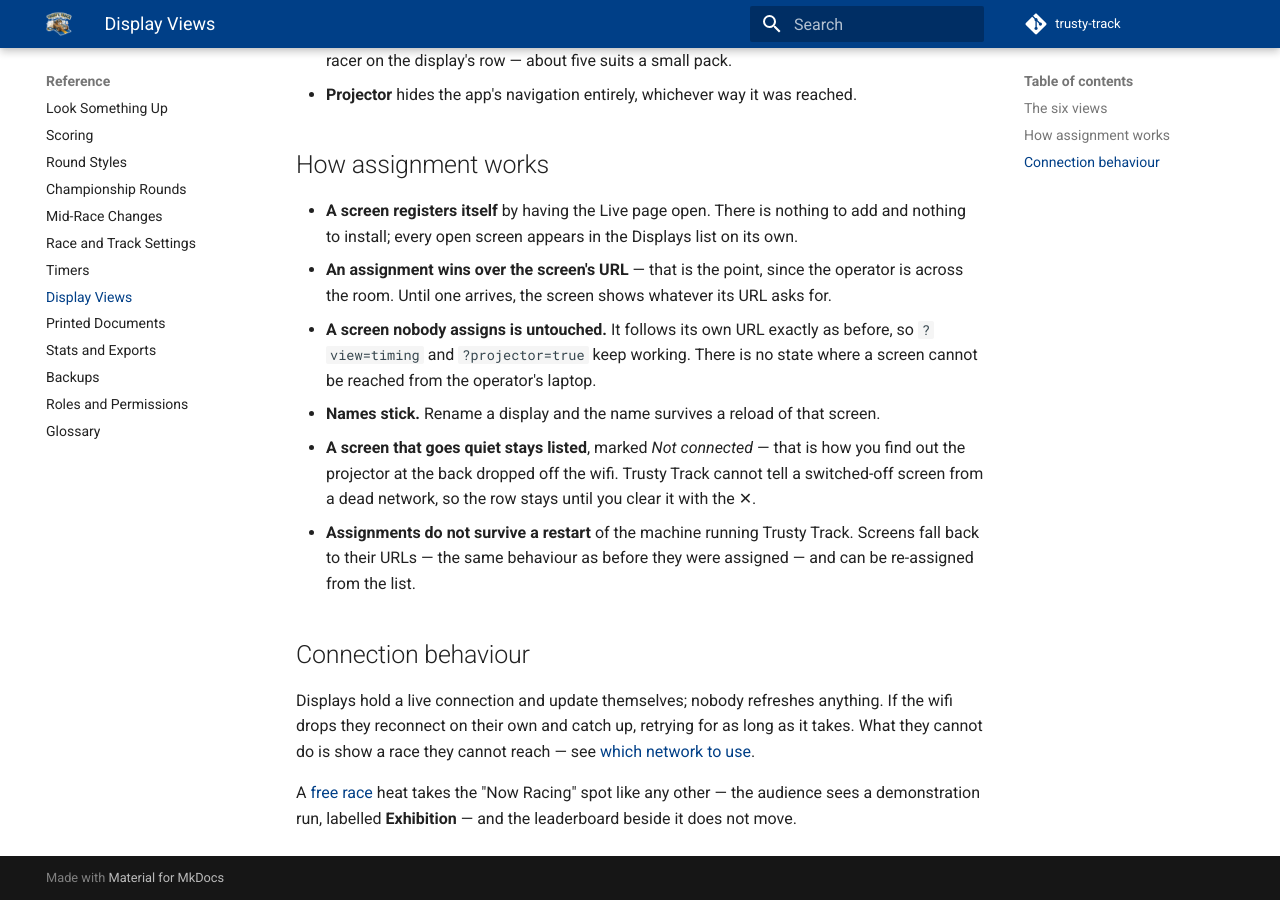
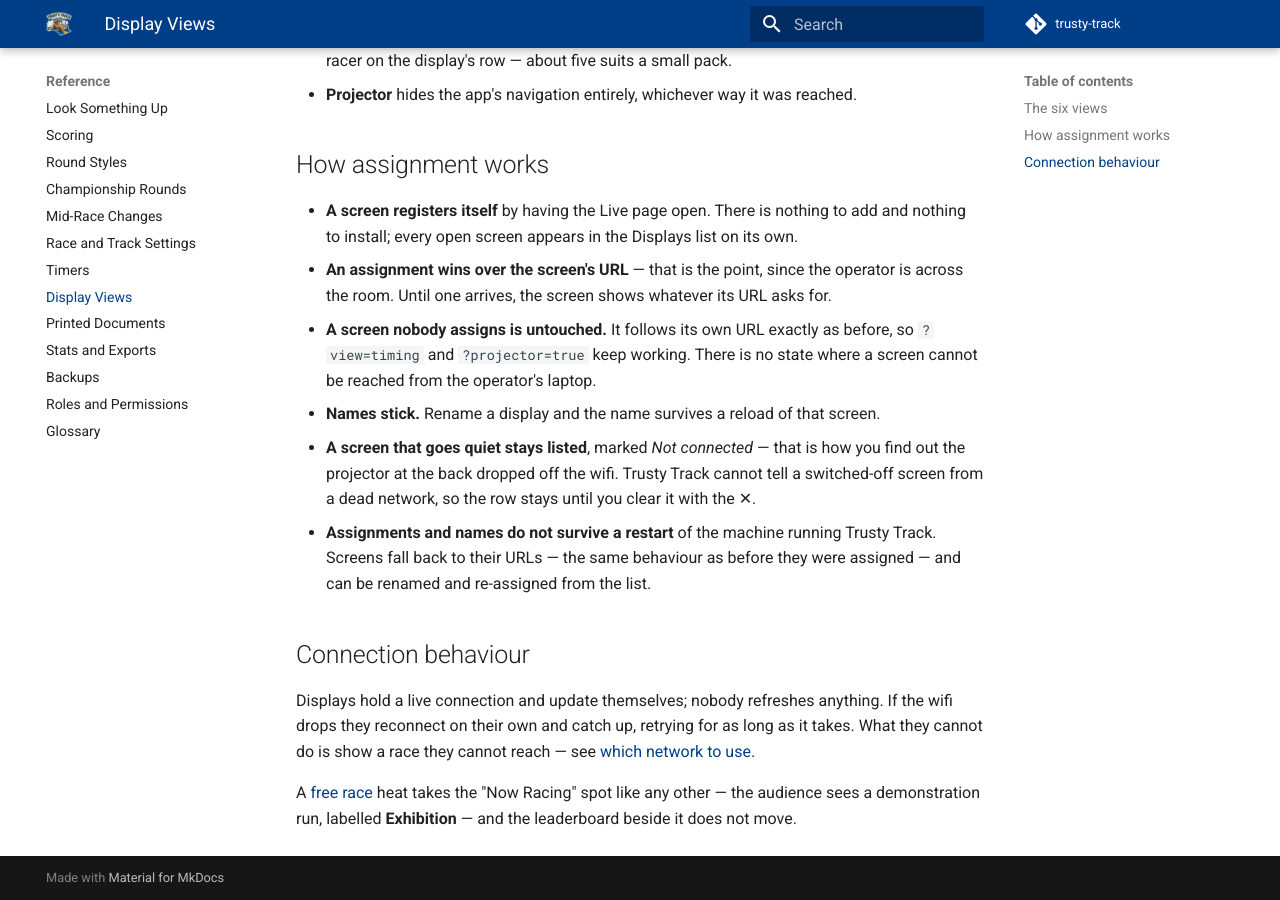
Before and after one commit to dknowles2/trusty-track, an MkDocs documentation site: the page built from docs/reference/displays.md, in a window 1280 px wide and 900 px high, scrolled down 940 px. Built offline with MkDocs 1.6.1 and Material for MkDocs 9.7.7, drawn with Linux system fonts in a browser that asks for light colours; comment, search, counter and statistics services are not loaded.

Commit message:
docs(reference): a restart loses display names too, not just assignments
Co-Authored-By: Claude Fable 5 <noreply@anthropic.com>

```diff
--- a/docs/reference/displays.md
+++ b/docs/reference/displays.md
@@ -45,9 +45,10 @@ Notes on two of them:
   is how you find out the projector at the back dropped off the wifi.
   Trusty Track cannot tell a switched-off screen from a dead network, so
   the row stays until you clear it with the ✕.
-- **Assignments do not survive a restart** of the machine running Trusty
-  Track. Screens fall back to their URLs — the same behaviour as before
-  they were assigned — and can be re-assigned from the list.
+- **Assignments and names do not survive a restart** of the machine running
+  Trusty Track. Screens fall back to their URLs — the same behaviour as
+  before they were assigned — and can be renamed and re-assigned from the
+  list.
 
 ## Connection behaviour
 
```
